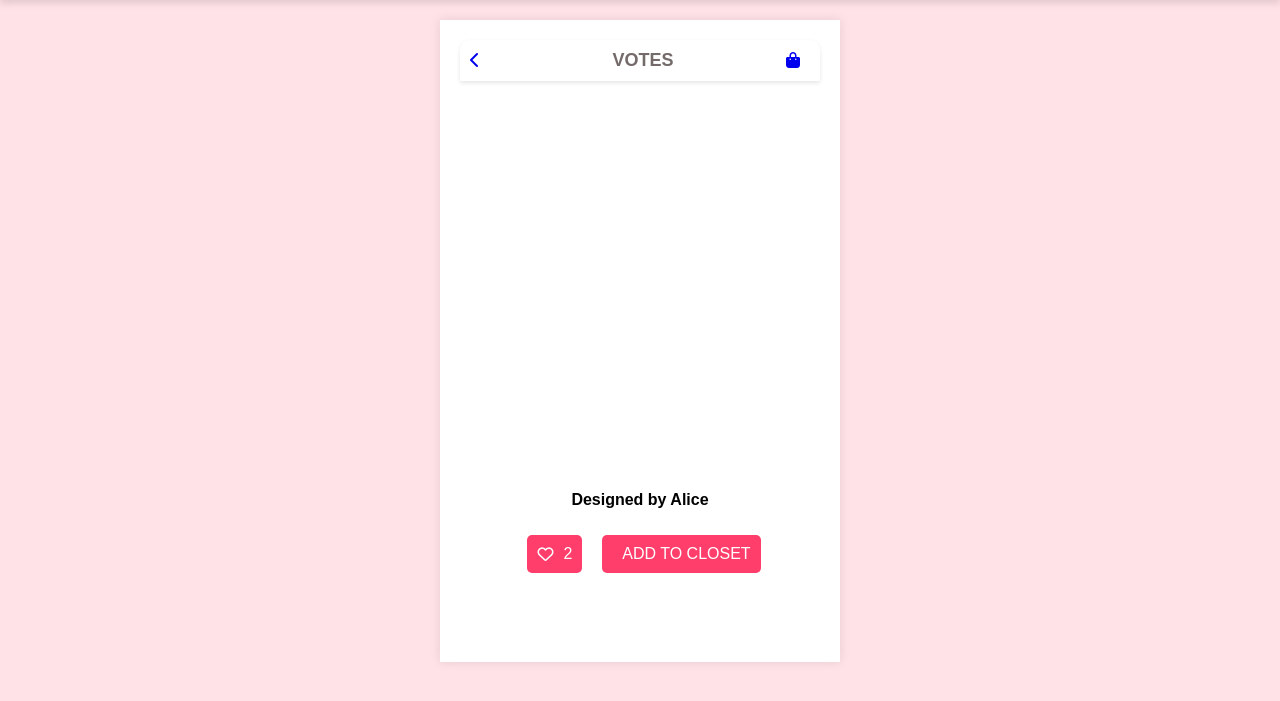
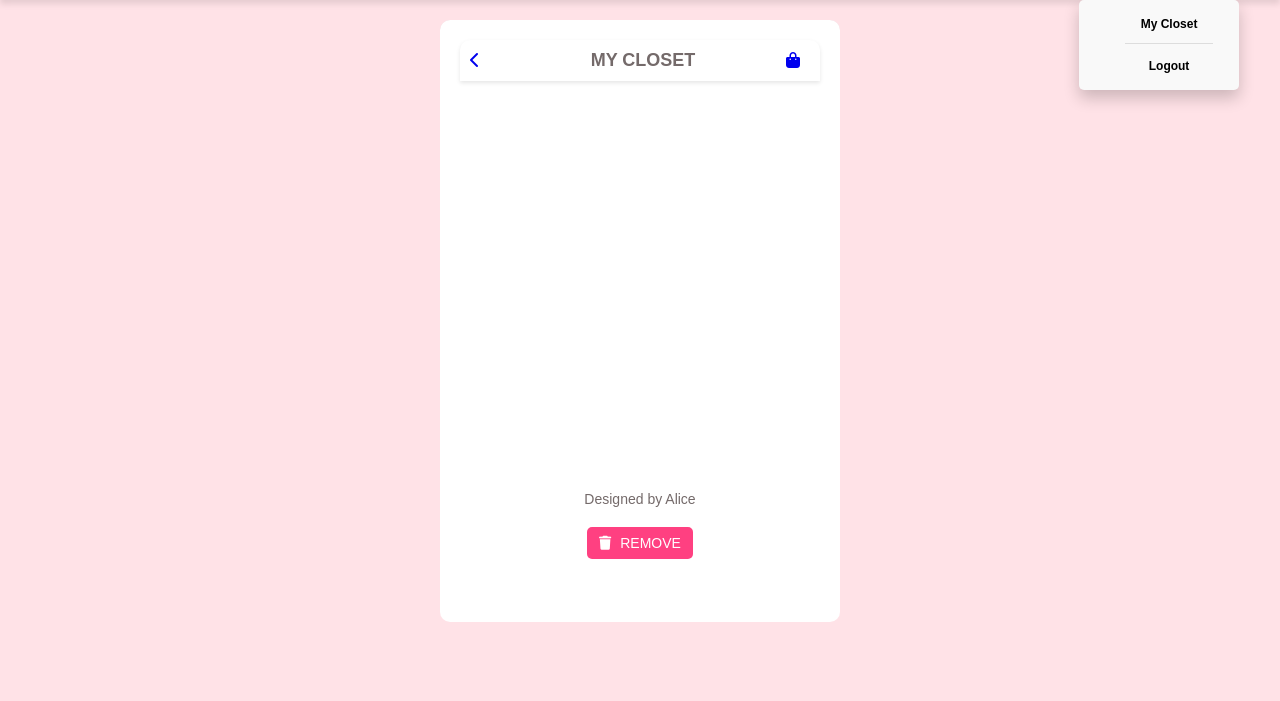
Before and after one commit to vansheeekaaa/FashionLab, a Django app: page /vote/ in a window 1280 px wide. Shown: the part 80-781 px from the top of the page. Run offline with Django 5.2, Linux system fonts and the light colour scheme; a user stored in the database is signed in; data comes from the database, SQL or seed files in the repository; some libraries are stand-ins or nearby versions.

Commit message:
Closet working

```diff
--- a/myntra/settings.py
+++ b/myntra/settings.py
@@ -19,8 +19,6 @@ INSTALLED_APPS = [
     'django.contrib.messages',
     'django.contrib.staticfiles',
     'trends',
-    'admin_interface',
-    'colorfield',
 ]
 
 MIDDLEWARE = [
--- a/templates/vote.html
+++ b/templates/vote.html
@@ -10,9 +10,9 @@
         crossorigin="anonymous" referrerpolicy="no-referrer" />
     <link rel="stylesheet" href="{% static 'css/lab.css' %}">
     <link rel="stylesheet" href="{% static 'css/style.css' %}">
-    <link rel="stylesheet" href="{% static 'css/vote.css' %}">
+    <link rel="stylesheet" href="{% static 'css/my_closet.css' %}">
     <script type="module" src="https://unpkg.com/@google/model-viewer/dist/model-viewer.min.js"></script>
-    <title>Votes</title>
+    <title>My Closet</title>
 </head>
 
 <body>
@@ -63,8 +63,8 @@
         <div class="screen-content">
             <div class="head-space">
                 <a href="{% url 'lab' %}"><i class="fas fa-chevron-left"></i></a>
-                <h2>VOTES</h2>
-                <a href="{% url 'my_closet' %}"><i class="fa-solid fa-bag-shopping"></i></a>
+                <h2>MY CLOSET</h2>
+                <a href="{% url 'lab' %}"><i class="fa-solid fa-bag-shopping"></i></a>
             </div>
             <div class="closet-leaderboard">
                 {% for design in designs %}
@@ -72,14 +72,9 @@
                     <model-viewer src="{{ design.design_link }}" alt="A 3D model of a design" auto-rotate camera-controls></model-viewer>
                     <p class="design-text">Designed by {{ design.name }}</p>
                     <div class="design-actions">
-                        <button class="upvote-btn" data-design-id="{{ design.id }}" data-upvoted="{% if design.id in user_upvoted_designs %}true{% else %}false{% endif %}">
-                            <i class="fa-regular fa-heart" data-upvoted="{% if design.id in user_upvoted_designs %}true{% else %}false{% endif %}"></i>
-                            <span id="votes-{{ design.id }}">{{ design.votes }}</span>
+                        <button onclick="removeDesign('{{ design.id }}')" class="remove-btn">
+                            <i class="fa-solid fa-trash"></i> REMOVE
                         </button>
-                        <button class="closet-btn">
-                            <i class="fa-solid fa-hanger"></i> ADD TO CLOSET
-                        </button>
-                        <div class="closet-message" style="display:none;">Added to Closet!</div>
                     </div>
                 </div>
                 {% endfor %}
@@ -87,7 +82,48 @@
         </div>
     </div>
 
-    <script src="{% static 'js/vote.js' %}"></script>
+    <script>
+        function removeDesign(designId) {
+            const designBox = document.getElementById(`design-${designId}`);
+            if (designBox) {
+                fetch(`/design/${designId}/remove-from-closet/`, {
+                    method: 'POST',
+                    headers: {
+                        'X-CSRFToken': getCookie('csrftoken'),
+                        'Content-Type': 'application/json'
+                    },
+                    body: JSON.stringify({}) // Send an empty body with POST request
+                })
+                .then(response => response.json())
+                .then(data => {
+                    if (data.success) {
+                        designBox.remove();
+                    } else {
+                        alert('Failed to remove design from closet: ' + (data.message || 'Unknown error'));
+                    }
+                })
+                .catch(error => {
+                    console.error('Error:', error);
+                });
+            }
+        }
+
+        function getCookie(name) {
+            let cookieValue = null;
+            if (document.cookie && document.cookie !== '') {
+                const cookies = document.cookie.split(';');
+                for (let i = 0; i < cookies.length; i++) {
+                    const cookie = cookies[i].trim();
+                    if (cookie.substring(0, name.length + 1) === (name + '=')) {
+                        cookieValue = decodeURIComponent(cookie.substring(name.length + 1));
+                        break;
+                    }
+                }
+            }
+            return cookieValue;
+        }
+    </script>
+
 </body>
 
 </html>
--- a/trends/models.py
+++ b/trends/models.py
@@ -8,7 +8,7 @@ class DesignSubmission(models.Model):
     submitted_at = models.DateTimeField(auto_now_add=True)
     votes = models.IntegerField(default=0)
     user = models.ForeignKey(User, on_delete=models.CASCADE, related_name='designs')
-    result_image_url = models.URLField(null=True, blank=True)  # Add this field
+    result_image_url = models.URLField(null=True, blank=True)
 
     def __str__(self):
         return f"Design Submission {self.id}: {self.name}"
@@ -22,7 +22,7 @@ class Upvote(models.Model):
 
 class ClosetItem(models.Model):
     user = models.ForeignKey(User, on_delete=models.CASCADE, related_name='saved_designs')
-    design = models.ForeignKey(DesignSubmission, on_delete=models.CASCADE)
+    design = models.ForeignKey(DesignSubmission, on_delete=models.CASCADE, related_name='closet_items')
 
-    def __str__(self):
-        return f"Closet Item {self.id} for User {self.user.username}"
+    class Meta:
+        unique_together = ('user', 'design')
--- a/trends/urls.py
+++ b/trends/urls.py
@@ -12,9 +12,9 @@ urlpatterns = [
     path('success/', views.success, name='success'),
     path('design/<int:design_id>/upvote/', views.upvote_design, name='upvote_design'),
     path('signup/', views.signup, name='signup'),
+    path('profile/', views.profile, name='profile'),
     path('logout/', views.user_logout, name='logout'),
     path('login/', views.user_login, name='login'),
     path('design/<int:design_id>/add-to-closet/', views.add_to_closet, name='add_to_closet'),
     path('remove-from-closet/<int:design_id>/', views.remove_from_closet, name='remove_from_closet'),
-    path('profile/', views.profile, name='profile'),
 ]
--- a/trends/views.py
+++ b/trends/views.py
@@ -5,65 +5,7 @@ from .forms import DesignForm
 from .models import DesignSubmission, Upvote, ClosetItem
 from django.contrib.auth import authenticate, login as auth_login, logout
 from django.contrib.auth.models import User
-from .utils import process_glb_and_compare  # Import the function
-
-def profile(request):
-    return render(request, 'profile.html')
-
-def user_login(request):
-    if request.method == 'POST':
-        email = request.POST.get('email')
-        password = request.POST.get('password')
-
-        try:
-            user = User.objects.get(email=email)
-        except User.DoesNotExist:
-            return render(request, 'lab.html', {'error': 'Invalid email or password', 'show_login': True})
-
-        user = authenticate(request, username=user.username, password=password)
-        if user is not None:
-            auth_login(request, user)
-
-            # Determine where to redirect based on the referrer
-            referrer = request.META.get('HTTP_REFERER', '')
-            if 'create' in referrer:
-                return redirect('create')
-            else:
-                return redirect('lab')
-        else:
-            return render(request, 'lab.html', {'error': 'Invalid email or password', 'show_login': True})
-
-    return render(request, 'lab.html', {'show_login': True})
-
-from django.urls import reverse
-
-def signup(request):
-    next_page = request.GET.get('next', 'lab')  # Default to 'lab' if no 'next' parameter is provided
-
-    if request.method == 'POST':
-        name = request.POST.get('name')
-        email = request.POST.get('email')
-        password = request.POST.get('password')
-
-        if User.objects.filter(email=email).exists():
-            error = 'Email is already registered'
-            return render(request, 'signup.html', {'error': error})
-
-        user = User.objects.create_user(username=email, email=email, password=password)
-        user.first_name = name  # Save the name in the user's first_name field
-        user.save()
-        auth_login(request, user)
-
-        if next_page == 'create':
-            return redirect('create')
-        else:
-            return redirect('lab')
-
-    return render(request, 'signup.html')
-
-def user_logout(request):
-    logout(request)
-    return redirect('lab')
+from .utils import process_glb_and_compare
 
 def submit_design(request):
     if request.method == 'POST':
@@ -96,10 +38,56 @@ def submit_design(request):
     }
     return render(request, 'submit_design.html', context)
 
+def profile(request):
+    return render(request, 'profile.html')
+
+def user_login(request):
+    if request.method == 'POST':
+        email = request.POST.get('email')
+        password = request.POST.get('password')
+
+        try:
+            user = User.objects.get(email=email)
+        except User.DoesNotExist:
+            return render(request, 'lab.html', {'error': 'Invalid email or password', 'show_login': True})
+
+        user = authenticate(request, username=user.username, password=password)
+        if user is not None:
+            auth_login(request, user)
+            return redirect('create')  # Redirect to create page after login
+        else:
+            return render(request, 'lab.html', {'error': 'Invalid email or password', 'show_login': True})
+
+    return render(request, 'lab.html', {'show_login': True})
+
+def signup(request):
+    if request.method == 'POST':
+        name = request.POST.get('name')
+        email = request.POST.get('email')
+        password = request.POST.get('password')
+
+        if User.objects.filter(email=email).exists():
+            error = 'Email is already registered'
+            return render(request, 'signup.html', {'error': error})
+
+        user = User.objects.create_user(username=email, email=email, password=password)
+        user.first_name = name  # Save the name in the user's first_name field
+        user.save()
+        auth_login(request, user)
+        return redirect('create')  # Redirect to create page after signup
+
+    return render(request, 'signup.html')
+
+
+def user_logout(request):
+    logout(request)
+    return redirect('lab')
+
 def index(request):
     return render(request, 'index.html')
 
 def lab(request):
+    user_authenticated = request.user.is_authenticated
     designs = DesignSubmission.objects.all()
     user_upvoted_designs = []
 
@@ -125,6 +113,7 @@ def create(request):
 
     return render(request, 'create.html', {'user_authenticated': user_authenticated})
 
+@login_required
 def my_closet(request):
     user = request.user
     closet_items = ClosetItem.objects.filter(user=user)
@@ -140,9 +129,6 @@ def vote_view(request):
 
 def upvote_design(request, design_id):
     if request.method == 'POST':
-        if not request.user.is_authenticated:
-            return JsonResponse({'error': 'Unauthorized'}, status=401)
-
         design = get_object_or_404(DesignSubmission, pk=design_id)
         user = request.user
 
@@ -167,13 +153,12 @@ def upvote_design(request, design_id):
 def add_to_closet(request, design_id):
     if request.method == 'POST':
         try:
-            design = DesignSubmission.objects.get(id=design_id)
-            if design:
-                if not ClosetItem.objects.filter(user=request.user, design=design).exists():
-                    ClosetItem.objects.create(user=request.user, design=design)
-                    return JsonResponse({'success': True})
-                else:
-                    return JsonResponse({'success': False, 'message': 'Design already in closet'})
+            design = get_object_or_404(DesignSubmission, id=design_id)
+            if not ClosetItem.objects.filter(user=request.user, design=design).exists():
+                ClosetItem.objects.create(user=request.user, design=design)
+                return JsonResponse({'success': True})
+            else:
+                return JsonResponse({'success': False, 'message': 'Design already in closet'})
         except DesignSubmission.DoesNotExist:
             return JsonResponse({'success': False, 'message': 'Design does not exist'})
 
```
Also changed, not shown: templates/my_closet.html (+6 -5 lines), db.sqlite3, trends/migrations/0001_initial.py.
